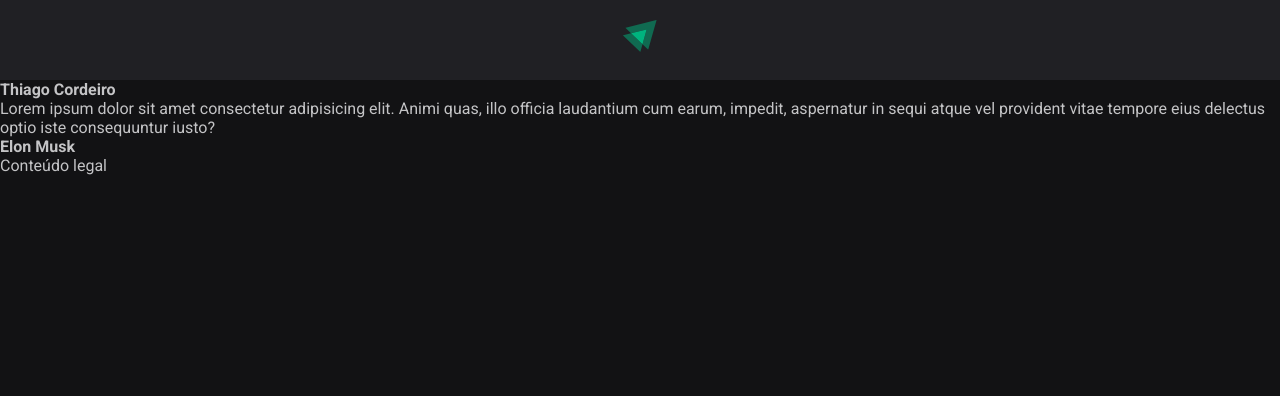
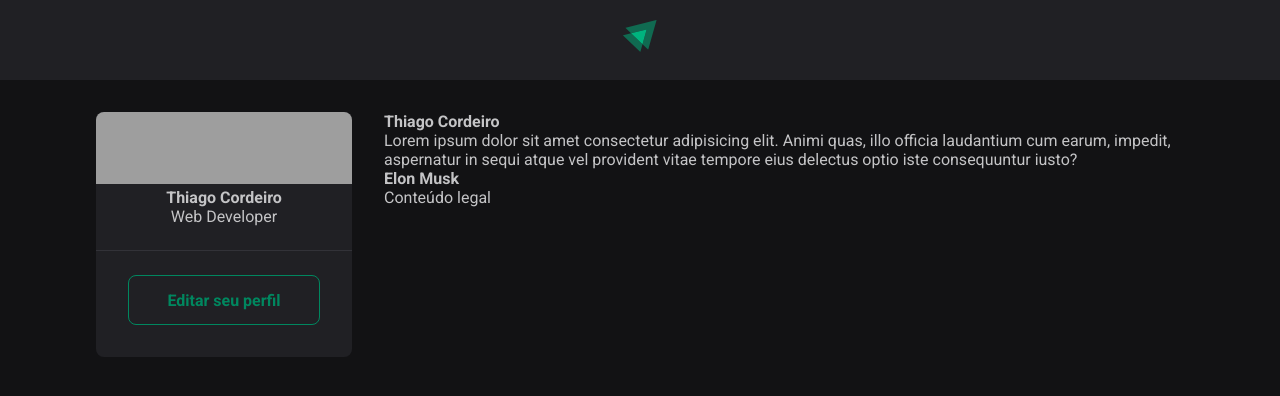
Before and after one commit to teagucordeiro/01-fundamentos-react, a React (Vite) app: page / in a window 1280 px wide. Shown: the top 396 px of the page. Built offline with nearby package versions, Linux system fonts and the light colour scheme; grey boxes are pictures that could not be loaded.

Commit message:
:sparkles: feat: create sidebar  component

```diff
--- a/src/App.jsx
+++ b/src/App.jsx
@@ -1,20 +1,25 @@
 import { Post } from "./Post";
 import { Header } from "./components/Header";
 
+import styles from './App.module.css';
+
 import "./global.css";
+import { Sidebar } from "./components/Sidebar";
 
 export function App() {
   return (
     <div>
       <Header />
-      <Post
-        author="Thiago Cordeiro"
-        content="Lorem ipsum dolor sit amet consectetur adipisicing elit. Animi quas, illo officia laudantium cum earum, impedit, aspernatur in sequi atque vel provident vitae tempore eius delectus optio iste consequuntur iusto?"
-      />
-      <Post
-        author="Elon Musk"
-        content="Conteúdo legal"
-      />
+      <div className={styles.wrapper}>
+        <Sidebar />
+        <main>
+        <Post
+          author="Thiago Cordeiro"
+          content="Lorem ipsum dolor sit amet consectetur adipisicing elit. Animi quas, illo officia laudantium cum earum, impedit, aspernatur in sequi atque vel provident vitae tempore eius delectus optio iste consequuntur iusto?"
+        />
+        <Post author="Elon Musk" content="Conteúdo legal" />
+        </main>
+      </div>
     </div>
   );
 }
--- /dev/null
+++ b/src/App.module.css
@@ -0,0 +1,10 @@
+.wrapper {
+  max-width: 70rem;
+  margin: 2rem auto;
+  padding: 0 1rem;
+
+  display: grid;
+  grid-template-columns: 256px 1fr;
+  gap: 2rem;
+  align-items: flex-start;
+}
--- /dev/null
+++ b/src/components/Sidebar.jsx
@@ -0,0 +1,21 @@
+import styles from "./Sidebar.module.css";
+
+export function Sidebar() {
+  return (
+    <aside className={styles.sidebar}>
+      <img
+        className={styles.cover}
+        src="https://images.unsplash.com/photo-1534972195531-d756b9bfa9f2?q=50&w=500&auto=format&fit=crop&ixlib=rb-4.0.3&ixid=M3wxMjA3fDB8MHxwaG90by1wYWdlfHx8fGVufDB8fHx8fA%3D%3D"
+      />
+
+      <div className={styles.profile}>
+        <strong>Thiago Cordeiro</strong>
+        <span>Web Developer</span>
+      </div>
+
+      <footer>
+        <a href="#">Editar seu perfil</a>
+      </footer>
+    </aside>
+  );
+}
--- /dev/null
+++ b/src/components/Sidebar.module.css
@@ -0,0 +1,38 @@
+.sidebar {
+  background-color: var(--gray-800);
+  border-radius: 8px;
+  overflow: hidden;
+}
+
+.cover {
+  width: 100%;
+  height: 72px;
+  object-fit: cover;
+}
+
+.profile {
+  display: flex;
+  flex-direction: column;
+  align-items: center;
+}
+
+.sidebar footer {
+  border-top: 1px solid var(--gray-600);
+  margin-top: 1.5rem;
+  padding: 1.5rem 2rem 2rem;
+}
+
+.sidebar footer a {
+  background-color: transparent;
+  color: var(--green-500);
+  border: 1px solid var(--green-500);
+  border-radius: 8px;
+  height: 50px;
+  padding: 0 1.5rem;
+  font-weight: bold;
+  text-decoration: none;
+
+  display: flex;
+  align-items: center;
+  justify-content: center;
+}
```
